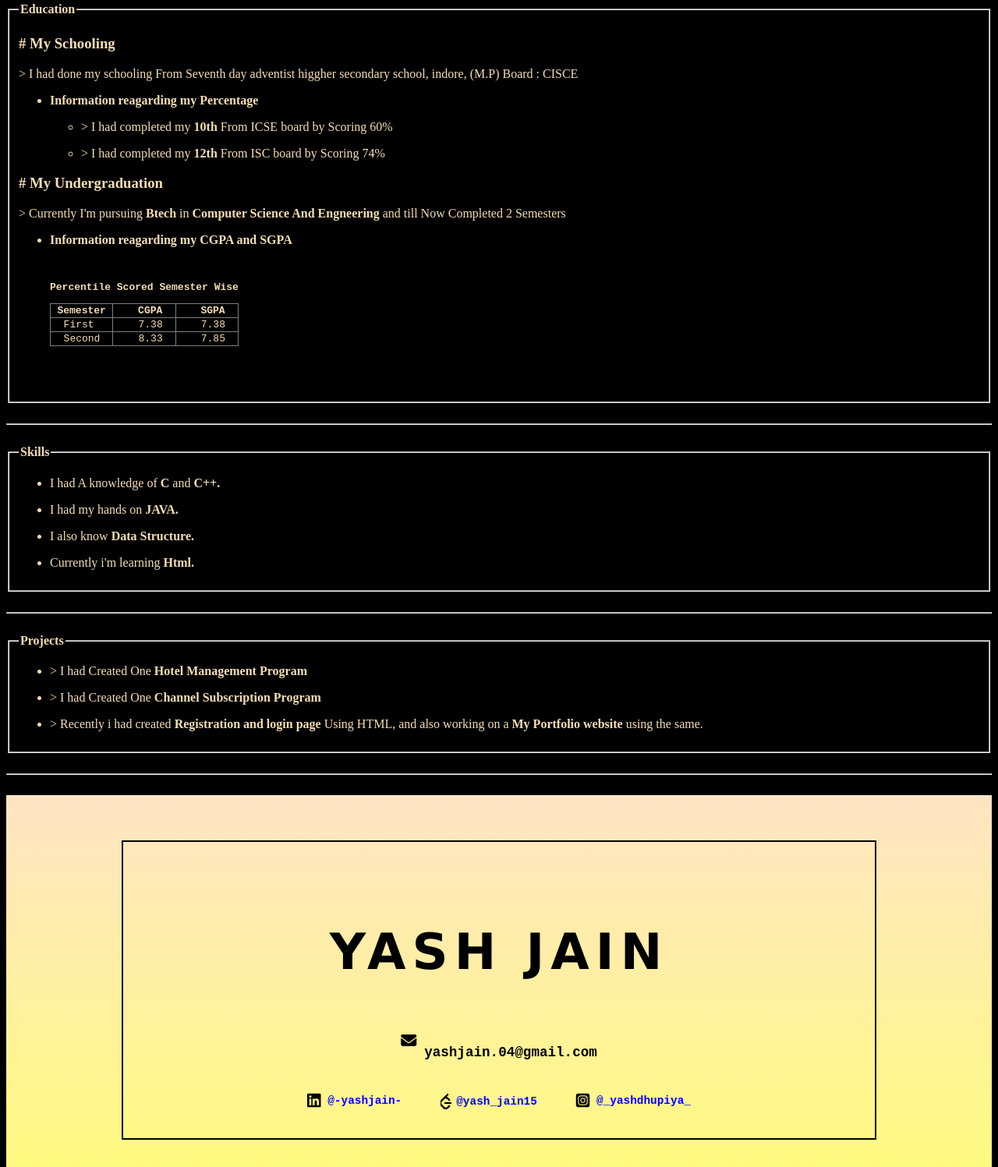
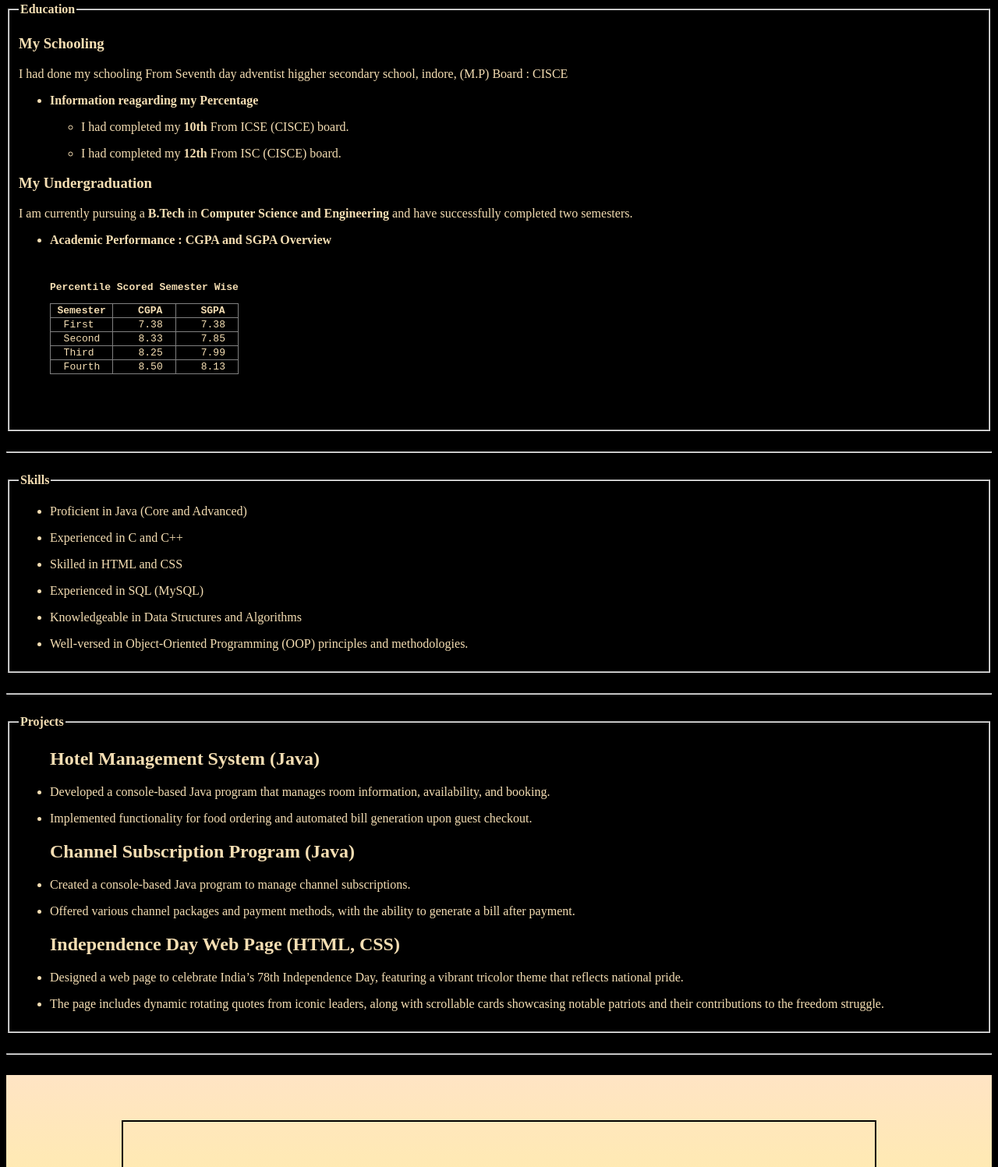
Before and after one commit to yashjain-04/YashJain_Portfolio, a plain HTML site: page index.html in a window 1280 px wide. Shown: the part 1323-2820 px from the top of the page at 78% size. Drawn offline with Linux system fonts and the light colour scheme.

Commit message:
Update index.html

```diff
--- a/index.html
+++ b/index.html
@@ -53,24 +53,24 @@
 
         <fieldset class="Education">
             <legend ><b>Education</b></legend>
-            <p><h3># My Schooling</h3></p>
-            <p>> I had done my schooling From Seventh day adventist higgher secondary school, indore, (M.P) Board : CISCE</p>
+            <p><h3>My Schooling</h3></p>
+            <p>I had done my schooling From Seventh day adventist higgher secondary school, indore, (M.P) Board : CISCE</p>
 
             <ul>
                 <li><P><b>Information reagarding my Percentage</b></P></li>
                 <ul>
-                    <li><P>>  I had completed my <b>10th</b> From ICSE board by Scoring 60%</P></li>
-                    <li><P>>  I had completed my <b>12th</b> From ISC board by Scoring 74%</P></li>
+                    <li><P>  I had completed my <b>10th</b> From ICSE (CISCE) board.</P></li>
+                    <li><P>  I had completed my <b>12th</b> From ISC (CISCE) board.</P></li>
                 </ul>
 
             </ul>
 
 
-            <p><h3># My Undergraduation</h3></p>
-            <p>> Currently I'm pursuing <b>Btech</b> in <b>Computer Science And Engneering</b> and till Now Completed 2 Semesters</p>
+            <p><h3>My Undergraduation</h3></p>
+            <p>I am currently pursuing a <b>B.Tech</b> in <b>Computer Science and Engineering </b> and have successfully completed two semesters.</p>
 
             <ul>
-                <li><p><b>Information reagarding my CGPA and SGPA</b></p></li>
+                <li><p><b>Academic Performance : CGPA and SGPA Overview</b></p></li>
                 <pre>
                     <table border="1" style ="border-collapse:collapse";>
                         <caption><b><p>Percentile Scored Semester Wise</p></b></caption>
@@ -94,6 +94,18 @@
                                 <td>  Second</td>
                                 <td>    8.33</td>
                                 <td>    7.85</td>
+                            </tr>
+
+                            <tr>
+                                <td>  Third</td>
+                                <td>    8.25</td>
+                                <td>    7.99</td>
+                            </tr>
+
+                            <tr>
+                                <td>  Fourth</td>
+                                <td>    8.50</td>
+                                <td>    8.13</td>
                             </tr>
                         </tbody>
 
@@ -120,10 +132,12 @@
         <fieldset class="Skills">
             <legend ><b>Skills</b></legend>
             <ul>
-                <li><p> I had A knowledge of <b>C</b> and <b>C++.</b> </p></li>
-                <li><p> I had my hands on <b>JAVA.</b></p></li>
-                <li><p> I also know <b>Data Structure.</b></p></li>
-                <li><p> Currently i'm learning <b>Html.</b></p></li>
+                <li><p>Proficient in Java (Core and Advanced)</p></li>
+                <li><p>Experienced in C and C++</p></li>
+                <li><p>Skilled in HTML and CSS</p></li>
+                <li><p>Experienced in SQL (MySQL)</p></li>
+                <li><p>Knowledgeable in Data Structures and Algorithms</p></li>
+                <li><p>Well-versed in Object-Oriented Programming (OOP) principles and methodologies.</p></li>
             </ul>
         </fieldset>
 
@@ -135,9 +149,17 @@
         <fieldset class="Projects">
             <legend ><b>Projects</b></legend>
             <ul>
-                <li><p>>  I had Created One <b>Hotel Management Program</b></p></li>
-                <li><p>>  I had Created One <b>Channel Subscription Program</b></p></li>
-                <li><p>>  Recently i had created <b>Registration and login page</b> Using HTML, and also working on a <b>My Portfolio website</b> using the same.</p></li>
+                <h2>Hotel Management System (Java)</h2>
+                <li><p>Developed a console-based Java program that manages room information, availability, and booking.</p></li>
+                <li><p>Implemented functionality for food ordering and automated bill generation upon guest checkout.</p></li>
+
+                <h2>Channel Subscription Program (Java)</h2>
+                <li><p>Created a console-based Java program to manage channel subscriptions.</p></li>
+                <li><p>Offered various channel packages and payment methods, with the ability to generate a bill after payment.</p></li>
+
+                <h2>Independence Day Web Page (HTML, CSS)</h2>
+                <li><p>Designed a web page to celebrate India’s 78th Independence Day, featuring a vibrant tricolor theme that reflects national pride.</p></li>
+                <li><p>The page includes dynamic rotating quotes from iconic leaders, along with scrollable cards showcasing notable patriots and their contributions to the freedom struggle.</p></li>
             </ul>
         </fieldset>
 
```
